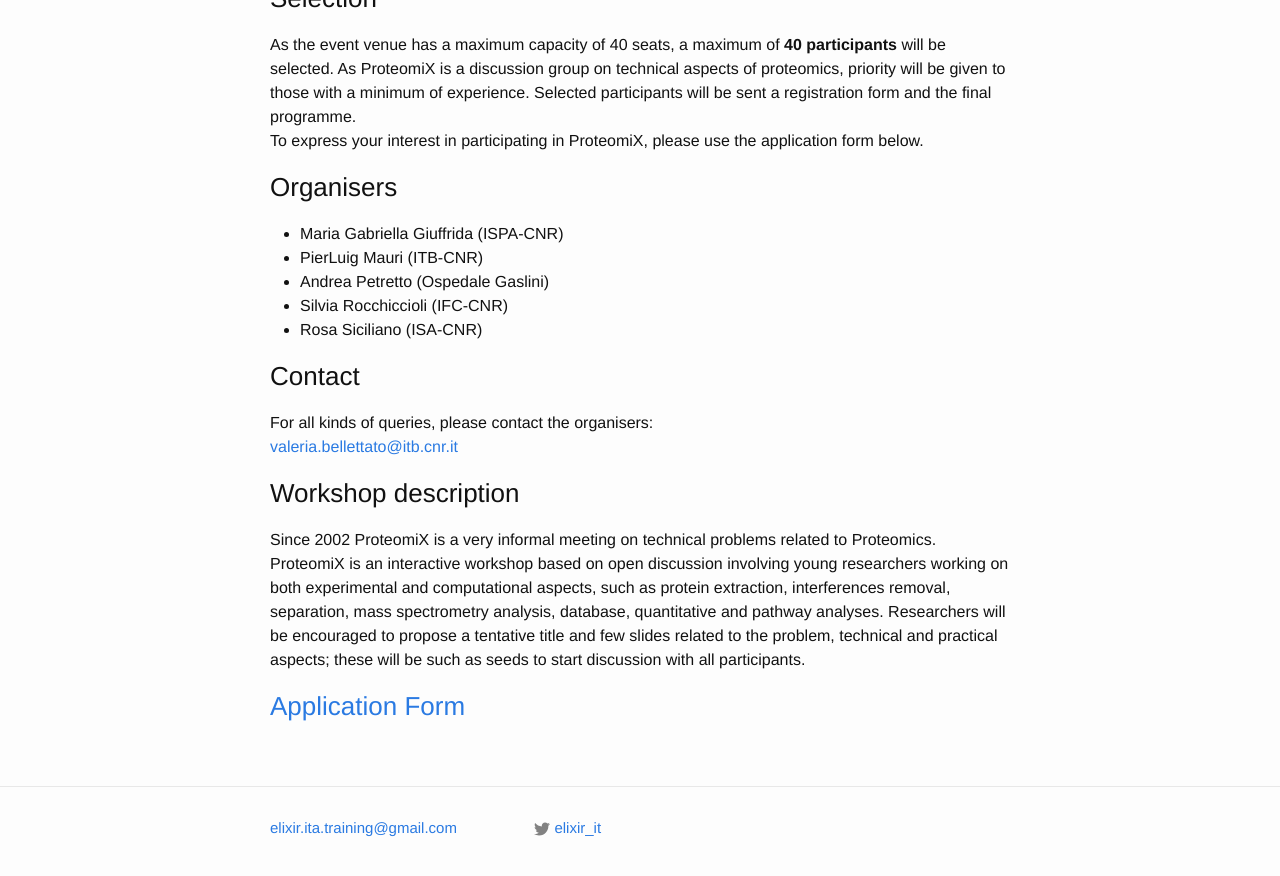
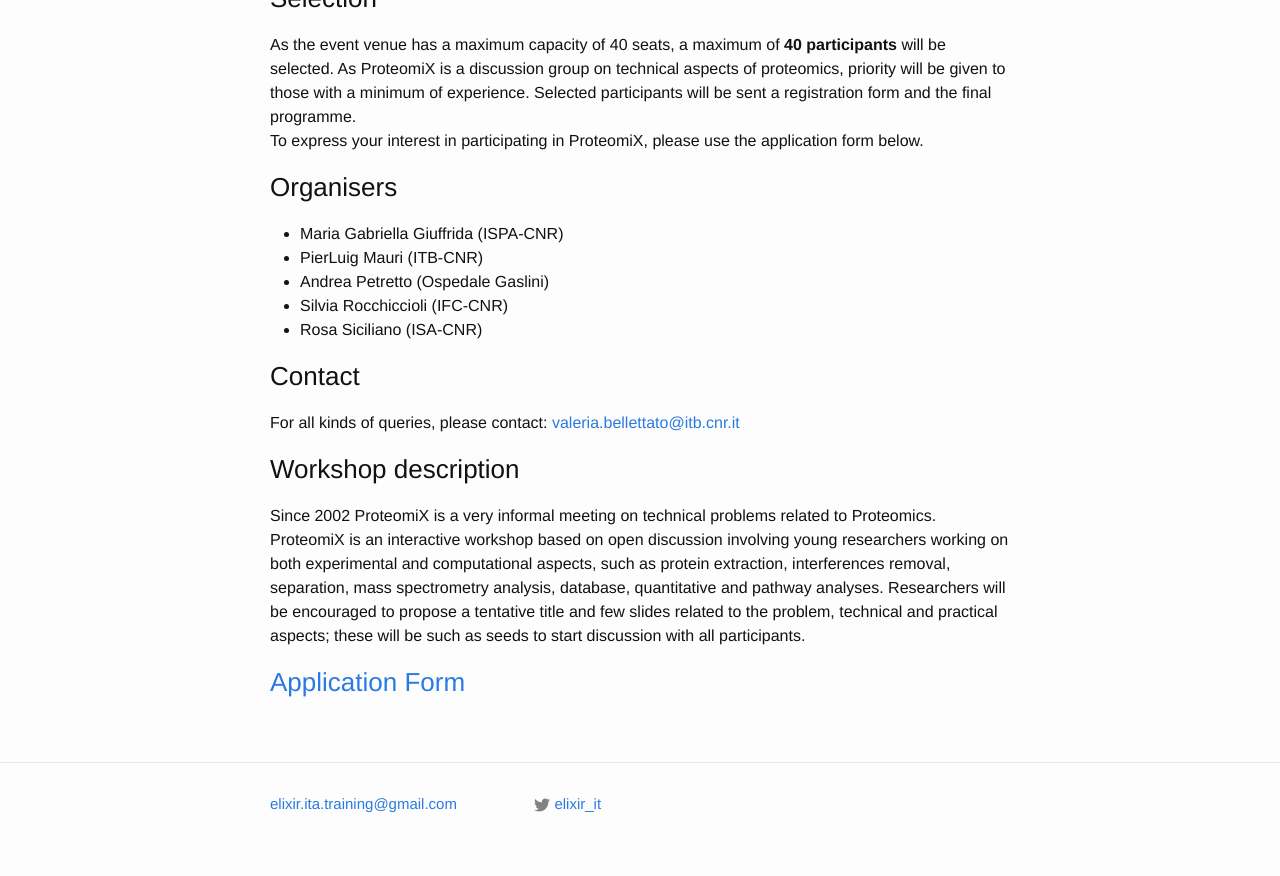
Before and after one commit to ELIXIR-IIB-training/website, a Jekyll site: the page built from _posts/2023-11-28-ProteomiX.md, in a window 1280 px wide and 900 px high, scrolled down 1029 px. Shown: the top 876 px of the window. Built offline with Jekyll 4.4.1, drawn with Linux system fonts in a browser that asks for light colours.

Commit message:
Update 2023-11-28-ProteomiX.md

```diff
--- a/_posts/2023-11-28-ProteomiX.md
+++ b/_posts/2023-11-28-ProteomiX.md
@@ -46,7 +46,7 @@ To express your interest in participating in ProteomiX, please use the applicati
 <br>
 
 ### Contact
-For all kinds of queries, please contact the organisers: <br>
+For all kinds of queries, please contact:
 [valeria.bellettato@itb.cnr.it](mailto:valeria.bellettato@itb.cnr.it)
 <br>
 
```
